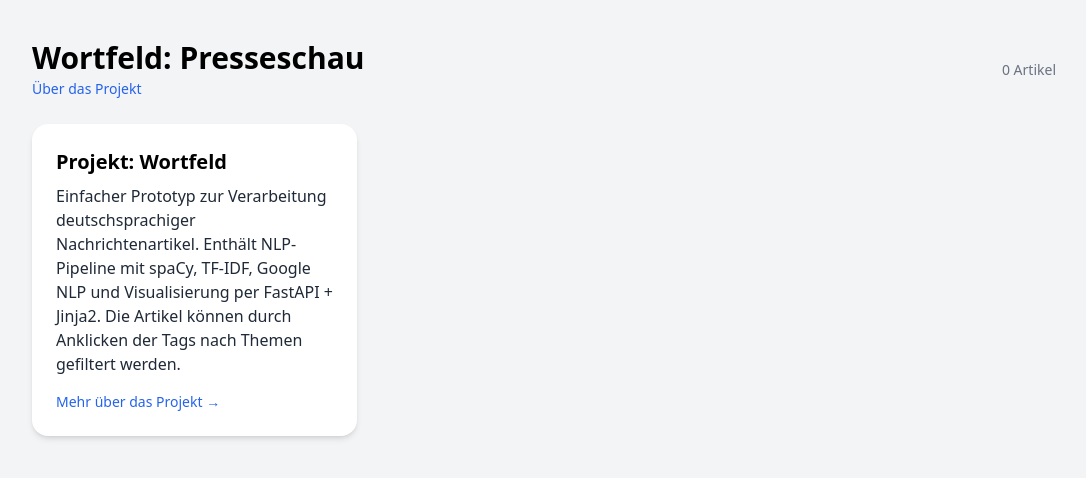
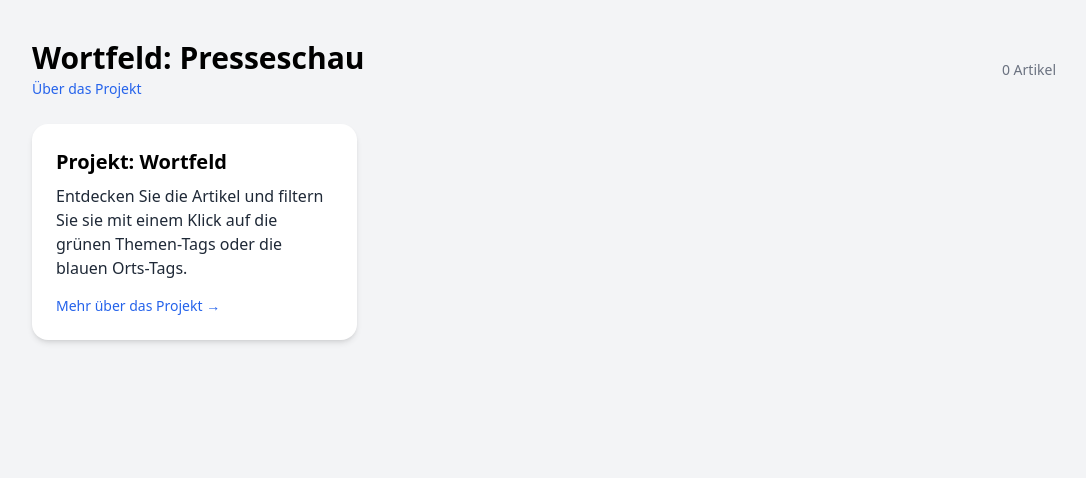
Before and after one commit to alexandr-gessel/wortfeld, a FastAPI app: page / in a window 1280 px wide. Shown: the top 478 px of the page, without its empty margins (96-1182 px from the left). Run offline with FastAPI, Linux system fonts and the light colour scheme; data that the repository does not hold is empty; some libraries are stand-ins or nearby versions.

Commit message:
edit about

```diff
--- a/app/templates/index.html
+++ b/app/templates/index.html
@@ -31,9 +31,7 @@
             <a href="/projekt_wortfeld.html" class="hover:underline">Projekt: Wortfeld</a>
           </h2>
           <p class="text-gray-800 mb-4">
-            Einfacher Prototyp zur Verarbeitung deutschsprachiger Nachrichtenartikel.
-            Enthält NLP-Pipeline mit spaCy, TF-IDF, Google NLP und Visualisierung per FastAPI + Jinja2.
-            Die Artikel können durch Anklicken der Tags nach Themen gefiltert werden.
+            Entdecken Sie die Artikel und filtern Sie sie mit einem Klick auf die grünen Themen-Tags oder die blauen Orts-Tags.
           </p>
         </div>
         <div class="text-sm text-gray-600">
```
